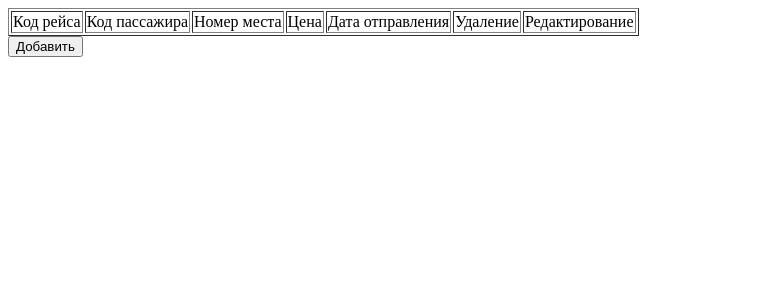
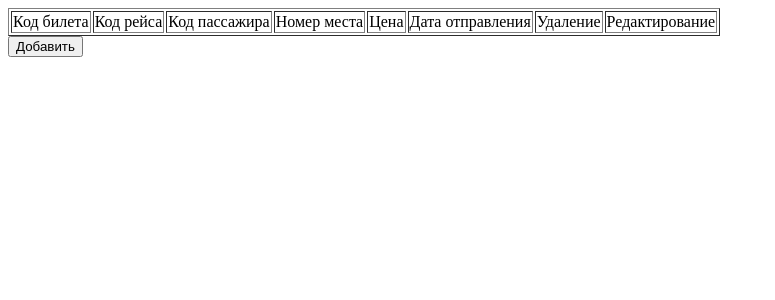
Before and after one commit to StadyPro/Plane, a PHP site: page /index_tickets_admin.php in a window 1280 px wide. Shown: the top 300 px of the page, without its empty margins (0-775 px from the left). Run offline with PHP 8.4, Linux system fonts and the light colour scheme; data that the repository does not hold is empty.

Commit message:
Update index_tickets_admin.php

```diff
--- a/index_tickets_admin.php
+++ b/index_tickets_admin.php
@@ -22,6 +22,7 @@
 <body>
 	<table border=1>
 		<tr>
+      <td>Код билета</td>
 			<td>Код рейса</td>
 			<td>Код пассажира</td>
 			<td>Номер места</td>
```
